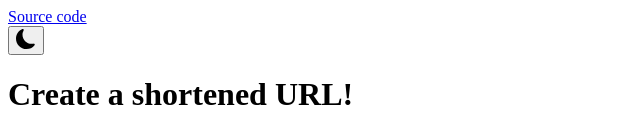
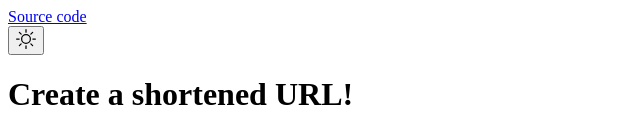
Before and after one commit to casperiv0/nextjs-faunadb-url-shortener, a Next.js app: page / in a window 1280 px wide. Shown: the top 133 px of the page, without its empty margins (0-640 px from the left). Built offline with nearby package versions, Linux system fonts and the light colour scheme.

Commit message:
:hammer: chore: bump deps + small fix

```diff
--- a/src/pages/index.tsx
+++ b/src/pages/index.tsx
@@ -103,11 +103,15 @@ export default function Home() {
       </div>
 
       <div className="absolute top-5 right-5">
-        <button onClick={handleThemeChange} className="p-2">
-          {theme === "dark" ? (
-            <MoonIcon className="fill-current text-white" width="20px" height="20px" />
+        <button
+          aria-label={`Switch to ${theme === "light" ? "dark" : "light"} theme`}
+          onClick={handleThemeChange}
+          className="p-2"
+        >
+          {theme === "light" ? (
+            <MoonIcon className="fill-current text-gray-700 " width="20px" height="20px" />
           ) : (
-            <SunIcon className="fill-current text-gray-700" width="20px" height="20px" />
+            <SunIcon className="fill-current text-white" width="20px" height="20px" />
           )}
         </button>
       </div>
```
Also changed, not shown: package.json (+10 -10 lines), 1 other file (tests, documents, lock files or other folders).
